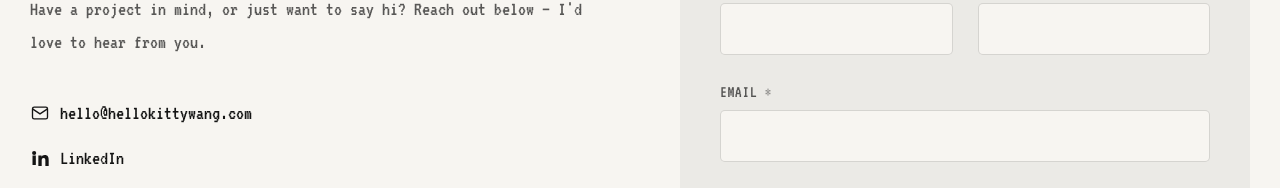
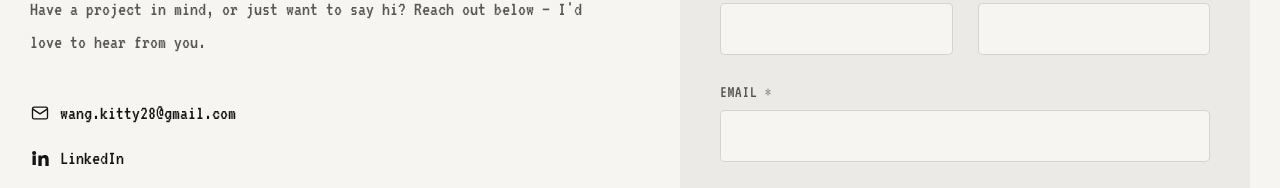
Before and after one commit to kitkitschh/hellokittywang, a Next.js app: page /contact in a window 1280 px wide. Shown: the part 268-456 px from the top of the page. Built offline with nearby package versions, Linux system fonts and the light colour scheme.

Commit message:
Use real contact email

```diff
--- a/app/contact/page.js
+++ b/app/contact/page.js
@@ -3,8 +3,7 @@ import ContactForm from "@/components/ContactForm";
 
 export const metadata = { title: "Kitty Wang - Contact" };
 
-// TODO: replace with Kitty's real contact email.
-const CONTACT_EMAIL = "hello@hellokittywang.com";
+const CONTACT_EMAIL = "wang.kitty28@gmail.com";
 
 const socialIcon = (label) => {
   switch (label) {
```
